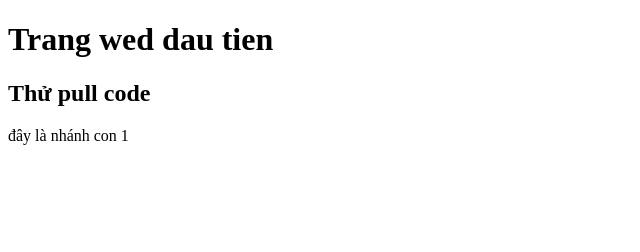
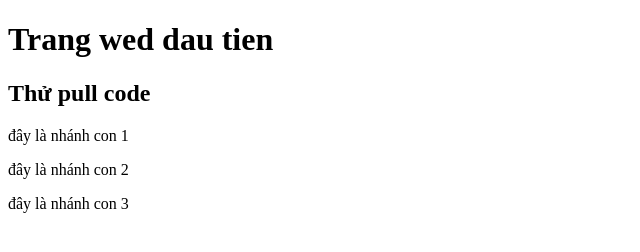
Before and after one commit to tantrung0204/WED201c_B1_BTVN, a plain HTML site: page index.html in a window 1280 px wide. Shown: the whole page, without its empty margins (0-640 px from the left). Drawn offline with Linux system fonts and the light colour scheme.

Commit message:
update branch

```diff
--- a/index.html
+++ b/index.html
@@ -10,6 +10,8 @@
 <h1>Trang wed dau tien</h1>
 <h2>Thử pull code</h2>
 <p>đây là nhánh con 1</p>
+<p>đây là nhánh con 2</p>
+<p>đây là nhánh con 3</p>
 
 <body>
 
```
